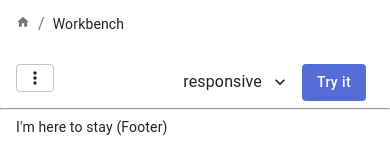
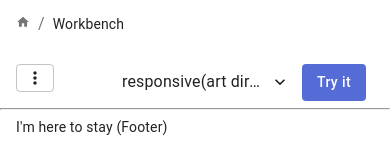
Before and after one commit to hankei6km/image-url-workbench, a Next.js app: page /workbench in a window 390 px wide. Shown: the top 160 px of the page. Built offline with nearby package versions, Linux system fonts and the light colour scheme.

Commit message:
Rename template name from "responsive" to "responsive(art direction)"

```diff
--- a/src/template.ts
+++ b/src/template.ts
@@ -13,7 +13,7 @@ export type ImportTemplateList = ImportTemplate[];
 
 export const BuiltinImportTemplate: ImportTemplateList = [
   {
-    label: 'responsive',
+    label: 'responsive(art direction)',
     sampleParameters: [
       {
         auto: 'compress',
```
